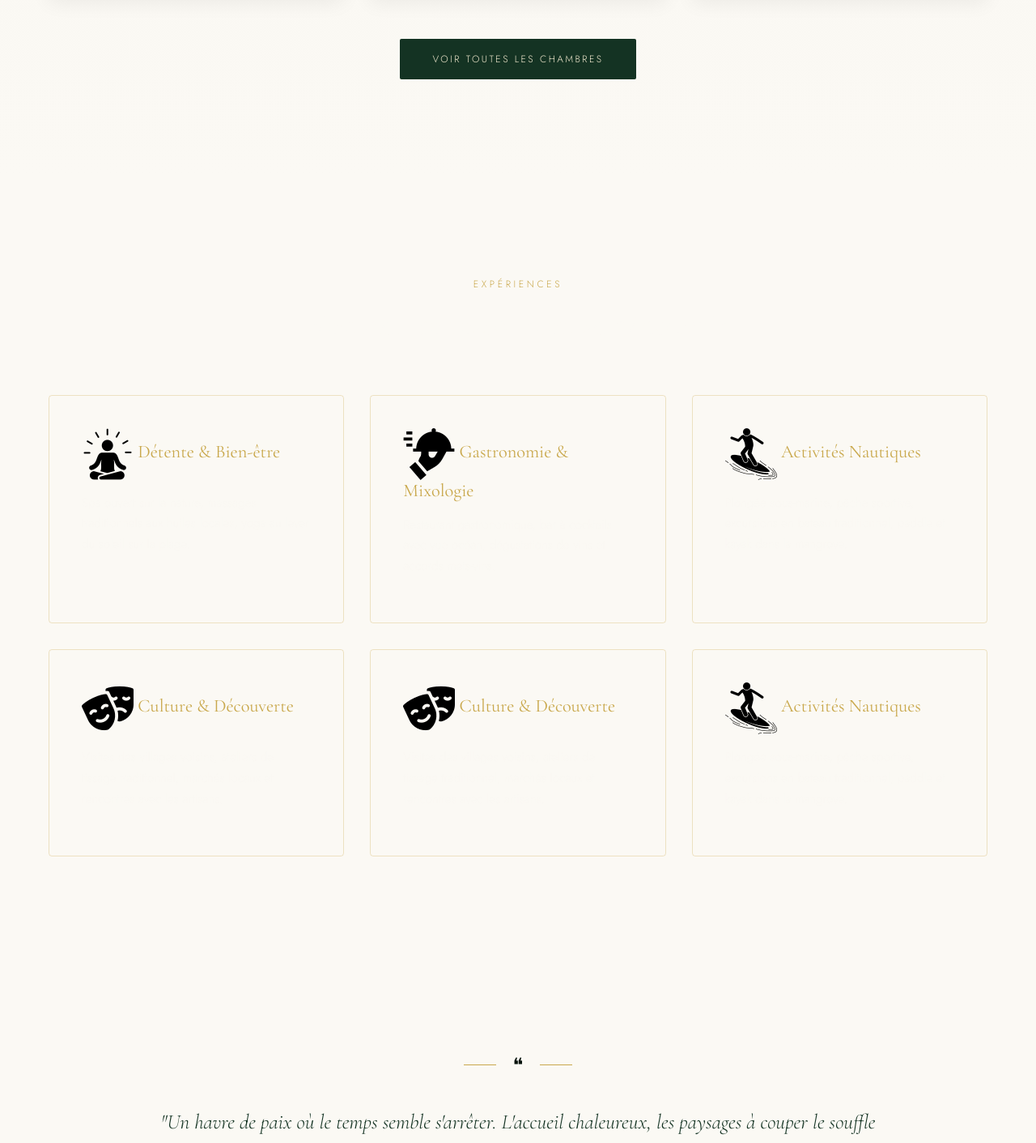
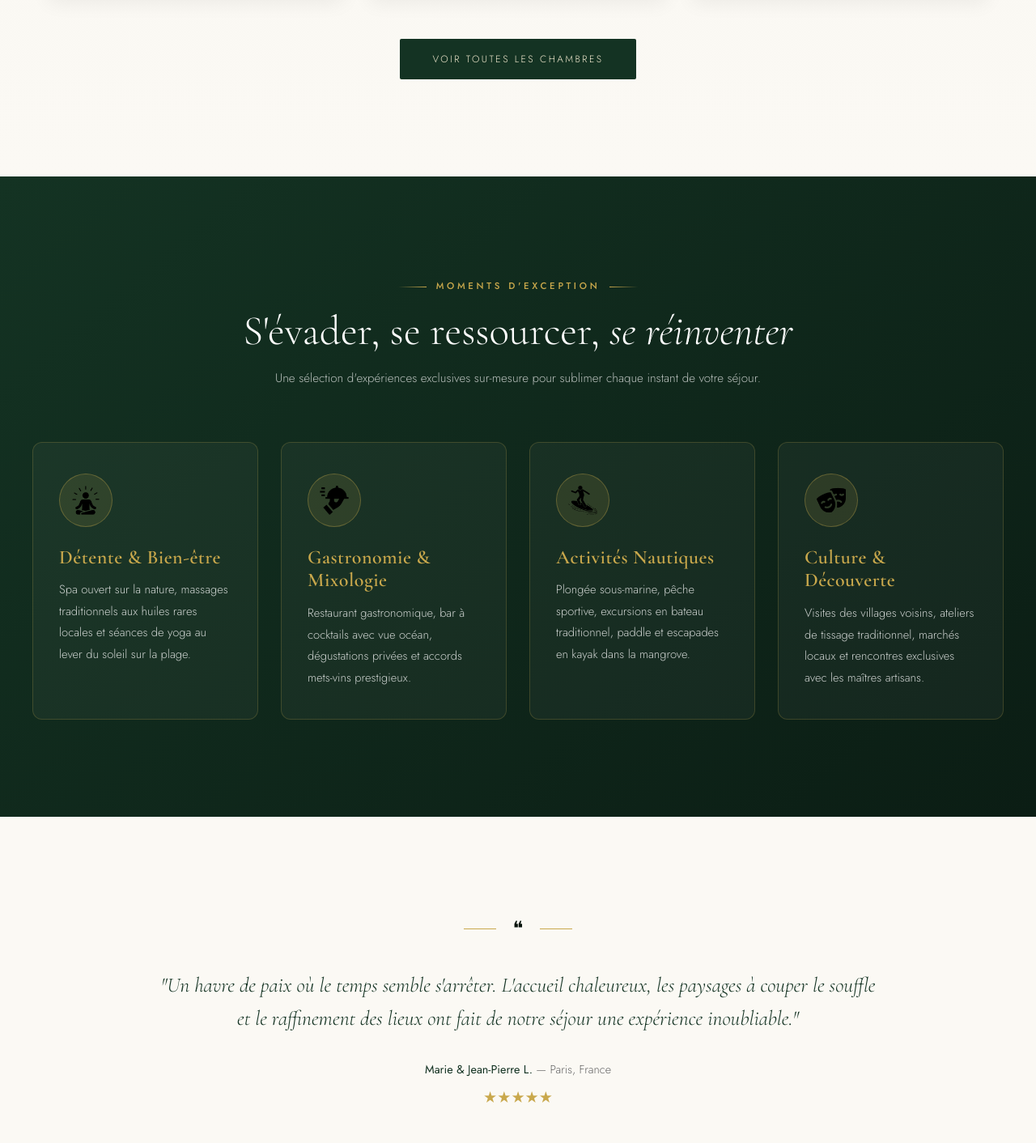
Before and after one commit to BigMuzvn/SEGURO-HOTEL, a PHP site: page /ACATHON/ in a window 1280 px wide. Shown: the part 2273-3685 px from the top of the page at 81% size. Run offline with PHP 8.4, Linux system fonts and the light colour scheme.

Commit message:
feat: restyle Expériences section on home with custom icon badges & replace all emojis with FontAwesome icons

```diff
--- a/index.php
+++ b/index.php
@@ -180,39 +180,142 @@
   </section>
 
   <!-- ══════════════════════════════════════════
-       EXPÉRIENCES
+       EXPÉRIENCES & SENSORIALITÉ
   ══════════════════════════════════════════ -->
-  <section style="padding: 120px 60px; background: var(--vert); color: var(--blanc);">
-    <div style="max-width: 1200px; margin: 0 auto;">
-      <div style="text-align: center; margin-bottom: 64px;">
-        <span style="font-family: 'Jost', sans-serif; font-size: 0.75rem; letter-spacing: 0.3em; text-transform: uppercase; color: var(--or);">Expériences</span>
-        <h2 style="font-family: 'Cormorant Garamond', serif; font-size: 2.4rem; margin-top: 16px; font-weight: 300;">S'évader, se ressourcer, se découvrir</h2>
+  <style>
+    .experience-card-item {
+      background: rgba(255, 255, 255, 0.04);
+      border: 1px solid rgba(var(--or-rgb), 0.22);
+      border-radius: 12px;
+      padding: 38px 32px;
+      transition: all 0.35s cubic-bezier(0.16, 1, 0.3, 1);
+      position: relative;
+      overflow: hidden;
+      display: flex;
+      flex-direction: column;
+      justify-content: space-between;
+    }
+    .experience-card-item::before {
+      content: '';
+      position: absolute;
+      top: 0; left: 0; right: 0;
+      height: 2px;
+      background: linear-gradient(90deg, transparent, var(--or), transparent);
+      opacity: 0;
+      transition: opacity 0.35s ease;
+    }
+    .experience-card-item:hover {
+      transform: translateY(-6px);
+      background: rgba(255, 255, 255, 0.08);
+      border-color: var(--or);
+      box-shadow: 0 18px 40px rgba(0, 0, 0, 0.22);
+    }
+    .experience-card-item:hover::before {
+      opacity: 1;
+    }
+    .experience-card-item:hover .exp-icon-badge {
+      background: var(--or);
+      border-color: var(--or);
+      transform: scale(1.06);
+    }
+    .exp-icon-badge {
+      width: 66px;
+      height: 66px;
+      border-radius: 50%;
+      background: rgba(var(--or-rgb), 0.12);
+      border: 1.5px solid rgba(var(--or-rgb), 0.35);
+      display: flex;
+      align-items: center;
+      justify-content: center;
+      margin-bottom: 24px;
+      transition: all 0.35s ease;
+      flex-shrink: 0;
+    }
+    .exp-icon-badge img {
+      width: 36px;
+      height: 36px;
+      object-fit: contain;
+      transition: transform 0.3s ease;
+    }
+  </style>
+
+  <section style="padding: 120px 40px; background: linear-gradient(140deg, var(--vert) 0%, var(--vert-sombre, var(--color-dark, #0d1e16)) 100%); color: #ffffff; position: relative;">
+    <div style="max-width: 1240px; margin: 0 auto;">
+
+      <div style="text-align: center; max-width: 760px; margin: 0 auto 64px;">
+        <div style="display: inline-flex; align-items: center; gap: 12px; margin-bottom: 16px;">
+          <span style="width: 35px; height: 1px; background: linear-gradient(to right, transparent, var(--or));"></span>
+          <span style="font-family: 'Jost', sans-serif; font-size: 0.72rem; letter-spacing: 0.32em; text-transform: uppercase; color: var(--or); font-weight: 500;">Moments d'Exception</span>
+          <span style="width: 35px; height: 1px; background: linear-gradient(to left, transparent, var(--or));"></span>
+        </div>
+        <h2 style="font-family: 'Cormorant Garamond', serif; font-size: clamp(2.2rem, 4vw, 3.2rem); color: #ffffff; font-weight: 300; line-height: 1.2; margin: 0;">
+          S'évader, se ressourcer, <em>se réinventer</em>
+        </h2>
+        <p style="font-size: 0.95rem; color: rgba(255,255,255,0.7); margin-top: 14px; font-weight: 300; line-height: 1.8;">
+          Une sélection d'expériences exclusives sur-mesure pour sublimer chaque instant de votre séjour.
+        </p>
       </div>
 
-      <div style="display: grid; grid-template-columns: repeat(auto-fit, minmax(300px, 1fr)); gap: 32px;">
-        <div style="border: 1px solid rgba(201,168,76,0.3); padding: 40px; border-radius: 4px;">
-          <h3 style="font-family: 'Cormorant Garamond', serif; font-size: 1.4rem; color: var(--or); margin-bottom: 16px;"><img src="./assets/images/mastery.png" alt="" srcset=""> Détente & Bien-être</h3>
-          <p style="font-size: 0.95rem; line-height: 1.7; color: rgba(250,248,243,0.8);">Spa ouvert sur la nature, massages traditionnels aux huiles locales, yoga au lever du soleil sur la plage.</p>
+      <div style="display: grid; grid-template-columns: repeat(auto-fit, minmax(270px, 1fr)); gap: 28px;">
+
+        <!-- 1. Détente & Bien-être -->
+        <div class="experience-card-item">
+          <div>
+            <div class="exp-icon-badge">
+              <img src="./assets/images/mastery.png" alt="Détente &amp; Bien-être">
+            </div>
+            <h3 style="font-family: 'Cormorant Garamond', serif; font-size: 1.5rem; color: var(--or); margin-bottom: 12px; font-weight: 600; letter-spacing: 0.02em;">
+              Détente &amp; Bien-être
+            </h3>
+            <p style="font-size: 0.92rem; line-height: 1.8; color: rgba(255,255,255,0.78); font-weight: 300; margin: 0;">
+              Spa ouvert sur la nature, massages traditionnels aux huiles rares locales et séances de yoga au lever du soleil sur la plage.
+            </p>
+          </div>
         </div>
-        <div style="border: 1px solid rgba(201,168,76,0.3); padding: 40px; border-radius: 4px;">
-          <h3 style="font-family: 'Cormorant Garamond', serif; font-size: 1.4rem; color: var(--or); margin-bottom: 16px;"><img src="./assets/images/food.png" alt="" srcset=""> Gastronomie & Mixologie</h3>
-          <p style="font-size: 0.95rem; line-height: 1.7; color: rgba(250,248,243,0.8);">Restaurant gastronomique, bar à cocktails avec vue océan, dégustations de vins et accords mets-vins.</p>
+
+        <!-- 2. Gastronomie & Mixologie -->
+        <div class="experience-card-item">
+          <div>
+            <div class="exp-icon-badge">
+              <img src="./assets/images/food.png" alt="Gastronomie &amp; Mixologie">
+            </div>
+            <h3 style="font-family: 'Cormorant Garamond', serif; font-size: 1.5rem; color: var(--or); margin-bottom: 12px; font-weight: 600; letter-spacing: 0.02em;">
+              Gastronomie &amp; Mixologie
+            </h3>
+            <p style="font-size: 0.92rem; line-height: 1.8; color: rgba(255,255,255,0.78); font-weight: 300; margin: 0;">
+              Restaurant gastronomique, bar à cocktails avec vue océan, dégustations privées et accords mets-vins prestigieux.
+            </p>
+          </div>
         </div>
-        <div style="border: 1px solid rgba(201,168,76,0.3); padding: 40px; border-radius: 4px;">
-          <h3 style="font-family: 'Cormorant Garamond', serif; font-size: 1.4rem; color: var(--or); margin-bottom: 16px;"><img src="./assets/images/sport.png" alt="" srcset=""> Activités Nautiques</h3>
-          <p style="font-size: 0.95rem; line-height: 1.7; color: rgba(250,248,243,0.8);">Plongée sous-marine, pêche sportive, excursions en bateau traditionnel, paddle et kayak dans la mangrove.</p>
+
+        <!-- 3. Activités Nautiques -->
+        <div class="experience-card-item">
+          <div>
+            <div class="exp-icon-badge">
+              <img src="./assets/images/sport.png" alt="Activités Nautiques">
+            </div>
+            <h3 style="font-family: 'Cormorant Garamond', serif; font-size: 1.5rem; color: var(--or); margin-bottom: 12px; font-weight: 600; letter-spacing: 0.02em;">
+              Activités Nautiques
+            </h3>
+            <p style="font-size: 0.92rem; line-height: 1.8; color: rgba(255,255,255,0.78); font-weight: 300; margin: 0;">
+              Plongée sous-marine, pêche sportive, excursions en bateau traditionnel, paddle et escapades en kayak dans la mangrove.
+            </p>
+          </div>
         </div>
-        <div style="border: 1px solid rgba(201,168,76,0.3); padding: 40px; border-radius: 4px;">
-          <h3 style="font-family: 'Cormorant Garamond', serif; font-size: 1.4rem; color: var(--or); margin-bottom: 16px;"><img src="./assets/images/theater.png" alt="" srcset=""> Culture & Découverte</h3>
-          <p style="font-size: 0.95rem; line-height: 1.7; color: rgba(250,248,243,0.8);">Visites des villages voisins, ateliers de tissage traditionnel, marchés locaux et rencontres avec les artisans.</p>
-        </div>
-        <div style="border: 1px solid rgba(201,168,76,0.3); padding: 40px; border-radius: 4px;">
-          <h3 style="font-family: 'Cormorant Garamond', serif; font-size: 1.4rem; color: var(--or); margin-bottom: 16px;"><img src="./assets/images/theater.png" alt="" srcset=""> Culture & Découverte</h3>
-          <p style="font-size: 0.95rem; line-height: 1.7; color: rgba(250,248,243,0.8);">Visites des villages voisins, ateliers de tissage traditionnel, marchés locaux et rencontres avec les artisans.</p>
-        </div>
-        <div style="border: 1px solid rgba(201,168,76,0.3); padding: 40px; border-radius: 4px;">
-          <h3 style="font-family: 'Cormorant Garamond', serif; font-size: 1.4rem; color: var(--or); margin-bottom: 16px;"><img src="./assets/images/sport.png" alt="" srcset=""> Activités Nautiques</h3>
-          <p style="font-size: 0.95rem; line-height: 1.7; color: rgba(250,248,243,0.8);">Plongée sous-marine, pêche sportive, excursions en bateau traditionnel, paddle et kayak dans la mangrove.</p>
+
+        <!-- 4. Culture & Découverte -->
+        <div class="experience-card-item">
+          <div>
+            <div class="exp-icon-badge">
+              <img src="./assets/images/theater.png" alt="Culture &amp; Découverte">
+            </div>
+            <h3 style="font-family: 'Cormorant Garamond', serif; font-size: 1.5rem; color: var(--or); margin-bottom: 12px; font-weight: 600; letter-spacing: 0.02em;">
+              Culture &amp; Découverte
+            </h3>
+            <p style="font-size: 0.92rem; line-height: 1.8; color: rgba(255,255,255,0.78); font-weight: 300; margin: 0;">
+              Visites des villages voisins, ateliers de tissage traditionnel, marchés locaux et rencontres exclusives avec les maîtres artisans.
+            </p>
+          </div>
         </div>
 
       </div>
--- a/layouts/concierge-widget.php
+++ b/layouts/concierge-widget.php
@@ -285,7 +285,7 @@ $hotelEmail = defined('HOTEL_EMAIL') ? HOTEL_EMAIL : 'reservations@grandprestige
 
     <div class="faq-item">
       <div class="faq-q" onclick="this.parentElement.classList.toggle('active')">
-        <span>🕒 Heures de Check-in &amp; Check-out</span>
+        <span><i class="far fa-clock" style="color:var(--or); margin-right:8px;"></i> Heures de Check-in &amp; Check-out</span>
         <i class="fas fa-chevron-down" style="font-size:0.75rem; transition:transform 0.2s;"></i>
       </div>
       <div class="faq-a">
@@ -295,7 +295,7 @@ $hotelEmail = defined('HOTEL_EMAIL') ? HOTEL_EMAIL : 'reservations@grandprestige
 
     <div class="faq-item">
       <div class="faq-q" onclick="this.parentElement.classList.toggle('active')">
-        <span>🚗 Navette aéroport disponible ?</span>
+        <span><i class="fas fa-shuttle-van" style="color:var(--or); margin-right:8px;"></i> Navette aéroport disponible ?</span>
         <i class="fas fa-chevron-down" style="font-size:0.75rem; transition:transform 0.2s;"></i>
       </div>
       <div class="faq-a">
@@ -305,7 +305,7 @@ $hotelEmail = defined('HOTEL_EMAIL') ? HOTEL_EMAIL : 'reservations@grandprestige
 
     <div class="faq-item">
       <div class="faq-q" onclick="this.parentElement.classList.toggle('active')">
-        <span>💳 Moyens de paiement acceptés</span>
+        <span><i class="far fa-credit-card" style="color:var(--or); margin-right:8px;"></i> Moyens de paiement acceptés</span>
         <i class="fas fa-chevron-down" style="font-size:0.75rem; transition:transform 0.2s;"></i>
       </div>
       <div class="faq-a">
@@ -315,7 +315,7 @@ $hotelEmail = defined('HOTEL_EMAIL') ? HOTEL_EMAIL : 'reservations@grandprestige
 
     <div class="faq-item">
       <div class="faq-q" onclick="this.parentElement.classList.toggle('active')">
-        <span>🥐 Petit-déjeuner buffet</span>
+        <span><i class="fas fa-coffee" style="color:var(--or); margin-right:8px;"></i> Petit-déjeuner buffet</span>
         <i class="fas fa-chevron-down" style="font-size:0.75rem; transition:transform 0.2s;"></i>
       </div>
       <div class="faq-a">
--- a/pages/chambres.php
+++ b/pages/chambres.php
@@ -803,7 +803,7 @@ $TYPES = ['standard'=>'Standard','superieure'=>'Supérieure','suite'=>'Suite','v
       <?php if($featured['image_principale']): ?>
       <img src="<?= htmlspecialchars($featured['image_principale']) ?>" alt="<?= htmlspecialchars($featured['nom']) ?>">
       <?php else: ?>
-      <div style="width:100%;height:100%;background:linear-gradient(135deg,var(--vert),var(--vert-clair));display:flex;align-items:center;justify-content:center;font-size:5rem;color:rgba(var(--or-rgb),.3);">🏨</div>
+      <div style="width:100%;height:100%;background:linear-gradient(135deg,var(--vert),var(--vert-clair));display:flex;align-items:center;justify-content:center;font-size:4rem;color:rgba(var(--or-rgb),.4);"><i class="fas fa-hotel"></i></div>
       <?php endif; ?>
       <div class="chambre-overlay">
         <a href="<?= $baseUrl ?>/pages/reservation-system.php" class="overlay-cta">Réserver cette chambre →</a>
@@ -853,7 +853,7 @@ $TYPES = ['standard'=>'Standard','superieure'=>'Supérieure','suite'=>'Suite','v
           <?php if($ch['image_principale']): ?>
           <img src="<?= htmlspecialchars($ch['image_principale']) ?>" alt="<?= htmlspecialchars($ch['nom']) ?>">
           <?php else: ?>
-          <div style="width:100%;height:100%;background:linear-gradient(135deg,#e8f0ea,#d4e4d8);display:flex;align-items:center;justify-content:center;font-size:3rem;color:rgba(var(--vert-rgb),.2);">🛏️</div>
+          <div style="width:100%;height:100%;background:linear-gradient(135deg,#e8f0ea,#d4e4d8);display:flex;align-items:center;justify-content:center;font-size:2.8rem;color:rgba(var(--vert-rgb),.35);"><i class="fas fa-bed"></i></div>
           <?php endif; ?>
           <div class="chambre-overlay">
             <a href="<?= $baseUrl ?>/pages/reservation-system.php" class="overlay-cta">Réserver →</a>
--- a/pages/mon-compte.php
+++ b/pages/mon-compte.php
@@ -762,7 +762,7 @@ include(__DIR__ . '/../layouts/header.php');
 
       <?php if (empty($reservations)): ?>
         <div class="empty-state">
-          <div class="empty-state-icon">📅</div>
+          <div class="empty-state-icon"><i class="far fa-calendar-alt"></i></div>
           <div class="empty-state-title">Aucune réservation</div>
           <p>Vous n'avez pas encore effectué de réservation à <?= htmlspecialchars(hotel_name()) ?>.</p>
           <a href="<?= $baseUrl ?>/pages/reservation-system.php" class="btn-action btn-modifier"
--- a/setup/create.php
+++ b/setup/create.php
@@ -462,7 +462,7 @@ require_once __DIR__ . '/includes/header.php';
         <div id="sim_navbar" style="background:#143323; padding:14px 20px; border-radius:8px; display:flex; justify-content:space-between; align-items:center; margin-bottom:20px; border-bottom:2px solid #c9a84c;">
           <div style="display:flex; align-items:center; gap:12px;">
             <div id="sim_crest" style="width:40px; height:40px; border-radius:6px; border:1.5px solid #c9a84c; background:#143323; color:#c9a84c; display:flex; flex-direction:column; align-items:center; justify-content:center; font-family:'Cormorant Garamond', serif; font-weight:700; font-size:1.1rem; line-height:1;">
-              <span style="font-size:0.55rem;">👑</span>
+              <span style="font-size:0.55rem;"><i class="fas fa-crown"></i></span>
               <span id="sim_crest_letters">HTL</span>
             </div>
             <div>
--- a/setup/edit.php
+++ b/setup/edit.php
@@ -406,7 +406,7 @@ require_once __DIR__ . '/includes/header.php';
         <div id="sim_navbar" style="background:<?= htmlspecialchars($primary) ?>; padding:14px 20px; border-radius:8px; display:flex; justify-content:space-between; align-items:center; margin-bottom:20px; border-bottom:2px solid <?= htmlspecialchars($accent) ?>;">
           <div style="display:flex; align-items:center; gap:12px;">
             <div id="sim_crest" style="width:40px; height:40px; border-radius:6px; border:1.5px solid <?= htmlspecialchars($accent) ?>; background:<?= htmlspecialchars($primary) ?>; color:<?= htmlspecialchars($accent) ?>; display:flex; flex-direction:column; align-items:center; justify-content:center; font-family:'Cormorant Garamond', serif; font-weight:700; font-size:1.1rem; line-height:1;">
-              <span style="font-size:0.55rem;">👑</span>
+              <span style="font-size:0.55rem;"><i class="fas fa-crown"></i></span>
               <span id="sim_crest_letters"><?= htmlspecialchars($hotel['initials']) ?></span>
             </div>
             <div>
```
Also changed, not shown: admin/reservations.php (+8 -8 lines), pages/about.php (+12 -12 lines), pages/reservation-system.php (+4 -4 lines), pages/reservation.php (+15 -15 lines).
